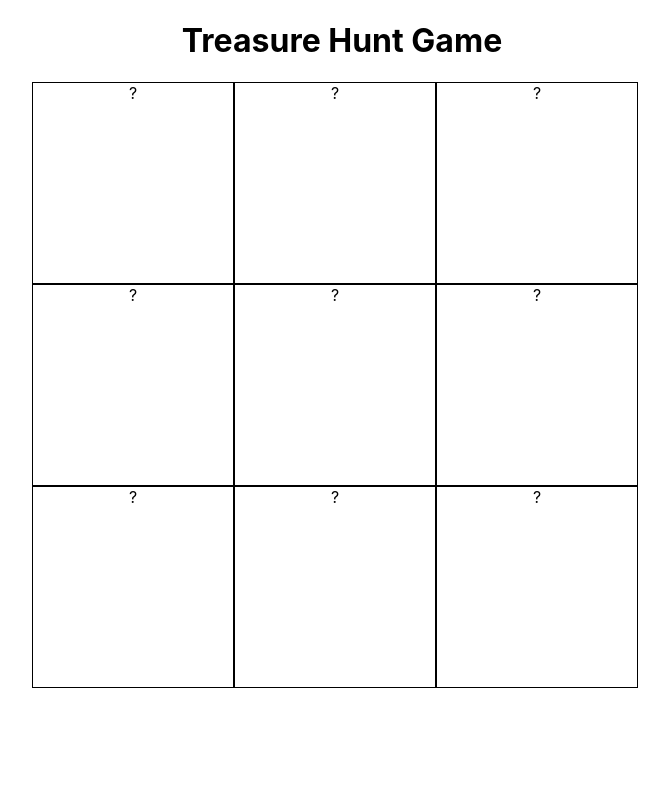
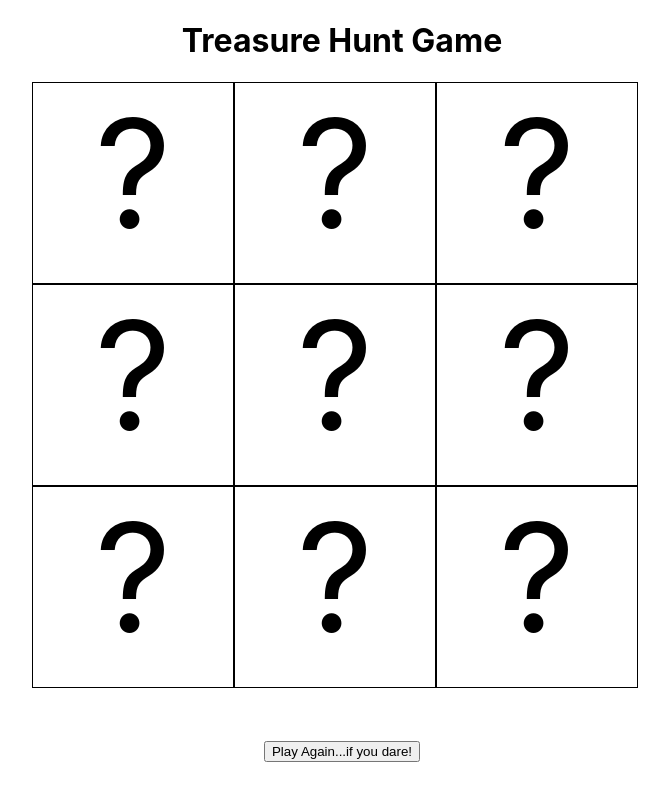
Before and after one commit to TKash89/Universe-Skirmish, a React (Create React App) app: page / in a window 1280 px wide. Shown: the whole page, without its empty margins (298-967 px from the left). Built offline with nearby package versions, Linux system fonts and the light colour scheme.

Commit message:
created reset button

```diff
--- a/src/App.css
+++ b/src/App.css
@@ -7,6 +7,7 @@ h1 {
   width: 200px;
   border: 1px solid black;
   font: 150px;
+  font-size: 150px;
   text-align: center;
 }
 .gameboard{
@@ -15,3 +16,10 @@ h1 {
   width: 620px;
   margin: 0 auto;
 }
+
+.resetbutton{
+  text-align: center;
+  font-size: 70px;
+  font: 100;
+
+}
--- a/src/App.js
+++ b/src/App.js
@@ -16,12 +16,38 @@ const App = () => {
     "?",
     "?"
   ])
+  const [treasureLocation, setTreasureLocation] = useState(Math.floor(Math.random() * board.length))
+  const [bombLocation, setBombLocation] = useState(Math.floor(Math.random() * board.length))
+
 
 const handleGameplay= (index) =>{
-    alert(index)
+    let updatedBoard = [...board]
+    if(index === treasureLocation){
+      updatedBoard[index] = "🏆"
+      setBoard(updatedBoard)
+    } else if(index === bombLocation){
+      updatedBoard[index] = "🧨"
+      setBoard(updatedBoard)
+    } else{
+      updatedBoard[index] = "🏴‍☠️"
+      setBoard(updatedBoard)
+    }
 }
 
+const pageRefresh = () => {
+  setBoard([
 
+    "?",
+    "?",
+    "?",
+    "?",
+    "?",
+    "?",
+    "?",
+    "?",
+    "?"
+  ])
+}
 
   return (
     <>
@@ -37,7 +63,10 @@ const handleGameplay= (index) =>{
        />
        )
       })}
-      </div>
+        </div>
+          <div className="resetbutton">
+          <button onClick={pageRefresh}>Play Again...if you dare!</button>
+        </div>
     </>
   )
 }
```
Also changed, not shown: 1 other file (tests, documents, lock files or other folders).
